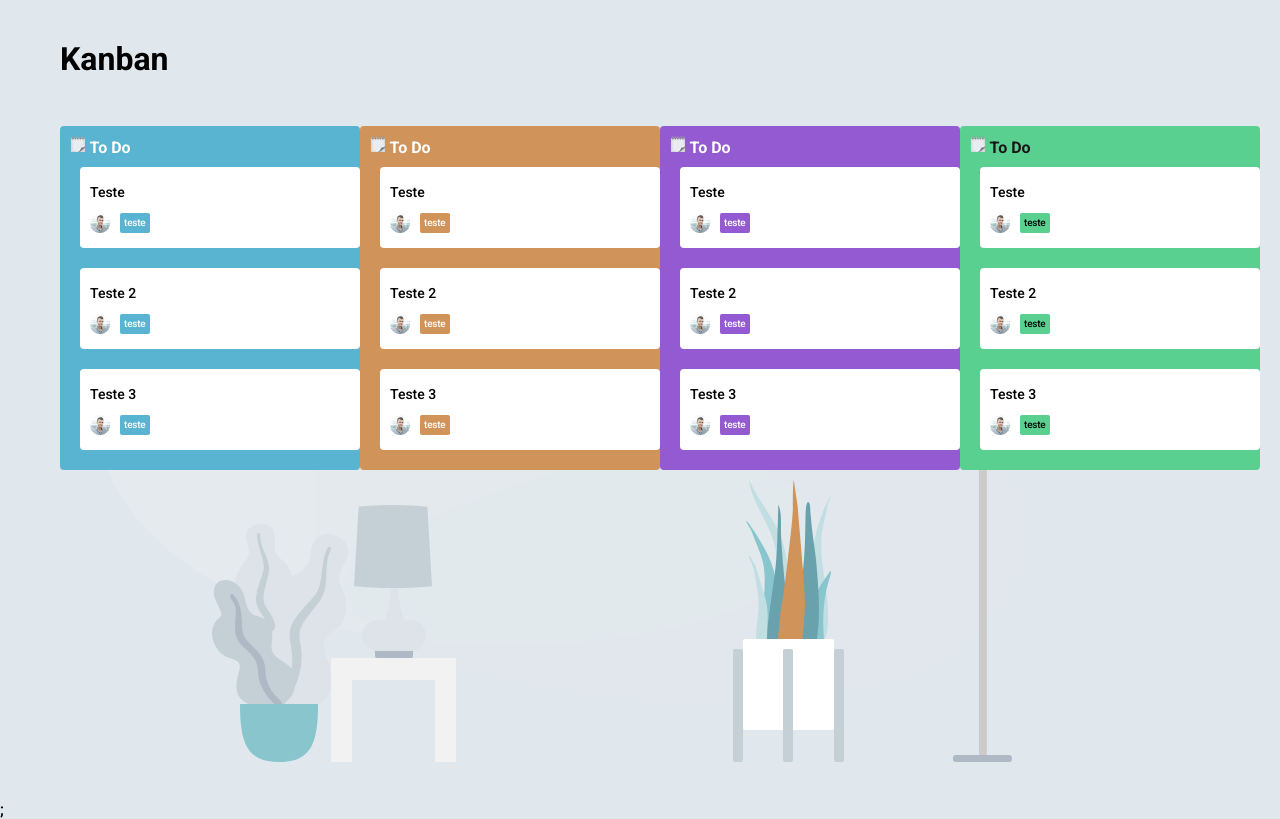
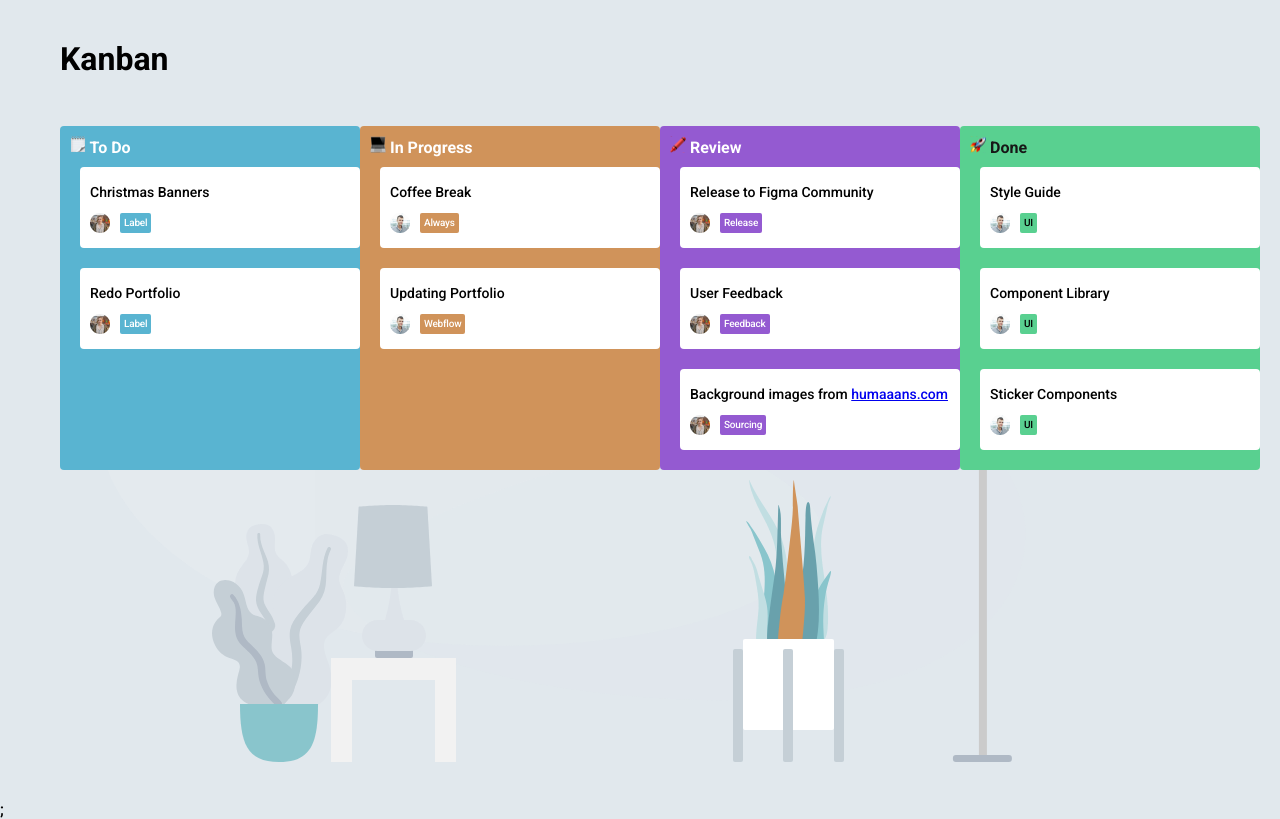
Before and after one commit to PauloHFS/kanban-board, a React (Create React App) app: page / in a window 1280 px wide. Built offline with nearby package versions, Linux system fonts and the light colour scheme.

Commit message:
Adicionando o conteudo desejado na tela

```diff
--- a/src/App.js
+++ b/src/App.js
@@ -1,74 +1,112 @@
-import "./App.css";
-import Main from "./components/Main/Main";
-import Column from "./components/Column/Column";
-import Card from "./components/Card/Card";
+import './App.css';
+import Main from './components/Main/Main';
+import Column from './components/Column/Column';
+import Card from './components/Card/Card';
 
-import todoIcon from "./assets/column/todo.svg";
-import male from "./assets/avatars/Male.png";
+import todoIcon from './assets/column/todo.svg';
+import inprogressIcon from './assets/column/inprogress.svg';
+import reviewIcon from './assets/column/review.svg';
+import doneIcon from './assets/column/done.svg';
+
+import maleAvatar from './assets/avatars/Male.png';
+import femaleAvatar from './assets/avatars/Female.png';
 
 function App() {
   return (
     <div>
       <Main title="Kanban">
         <Column
-          icon={<img src={todoIcon} />}
+          icon={<img alt="" src={todoIcon} />}
           title="To Do"
           backgroundColor="blue"
         >
-          <Card label="teste" avatar={<img src={male} />}>
-            Teste
+          <Card
+            label="Label"
+            avatar={<img alt="femaleAvatar" src={femaleAvatar} />}
+          >
+            Christmas Banners
           </Card>
-          <Card label="teste" avatar={<img src={male} />}>
-            Teste 2
-          </Card>
-          <Card label="teste" avatar={<img src={male} />}>
-            Teste 3
+          <Card
+            label="Label"
+            avatar={<img alt="femaleAvatar" src={femaleAvatar} />}
+          >
+            Redo Portfolio
           </Card>
         </Column>
         <Column
-          icon={<img src={todoIcon} />}
-          title="To Do"
+          icon={<img alt="" src={inprogressIcon} />}
+          title="In Progress"
           backgroundColor="orange"
         >
-          <Card label="teste" labelColor="orange" avatar={<img src={male} />}>
-            Teste
+          <Card
+            label="Always"
+            labelColor="orange"
+            avatar={<img alt="maleAvatar" src={maleAvatar} />}
+          >
+            Coffee Break
           </Card>
-          <Card label="teste" labelColor="orange" avatar={<img src={male} />}>
-            Teste 2
-          </Card>
-          <Card label="teste" labelColor="orange" avatar={<img src={male} />}>
-            Teste 3
+          <Card
+            label="Webflow"
+            labelColor="orange"
+            avatar={<img alt="maleAvatar" src={maleAvatar} />}
+          >
+            Updating Portfolio
           </Card>
         </Column>
         <Column
-          icon={<img src={todoIcon} />}
-          title="To Do"
+          icon={<img alt="" src={reviewIcon} />}
+          title="Review"
           backgroundColor="purple"
         >
-          <Card label="teste" labelColor="pink" avatar={<img src={male} />}>
-            Teste
+          <Card
+            label="Release"
+            labelColor="pink"
+            avatar={<img alt="femaleAvatar" src={femaleAvatar} />}
+          >
+            Release to Figma Community
           </Card>
-          <Card label="teste" labelColor="pink" avatar={<img src={male} />}>
-            Teste 2
+          <Card
+            label="Feedback"
+            labelColor="pink"
+            avatar={<img alt="femaleAvatar" src={femaleAvatar} />}
+          >
+            User Feedback
           </Card>
-          <Card label="teste" labelColor="pink" avatar={<img src={male} />}>
-            Teste 3
+          <Card
+            label="Sourcing"
+            labelColor="pink"
+            avatar={<img alt="femaleAvatar" src={femaleAvatar} />}
+          >
+            Background images from{' '}
+            <a href="https://www.humaaans.com/">humaaans.com</a>
           </Card>
         </Column>
         <Column
-          icon={<img src={todoIcon} />}
-          title="To Do"
+          icon={<img alt="" src={doneIcon} />}
+          title="Done"
           backgroundColor="green"
           textColor="black"
         >
-          <Card label="teste" labelColor="green" avatar={<img src={male} />}>
-            Teste
+          <Card
+            label="UI"
+            labelColor="green"
+            avatar={<img alt="maleAvatar" src={maleAvatar} />}
+          >
+            Style Guide
           </Card>
-          <Card label="teste" labelColor="green" avatar={<img src={male} />}>
-            Teste 2
+          <Card
+            label="UI"
+            labelColor="green"
+            avatar={<img alt="maleAvatar" src={maleAvatar} />}
+          >
+            Component Library
           </Card>
-          <Card label="teste" labelColor="green" avatar={<img src={male} />}>
-            Teste 3
+          <Card
+            label="UI"
+            labelColor="green"
+            avatar={<img alt="maleAvatar" src={maleAvatar} />}
+          >
+            Sticker Components
           </Card>
         </Column>
       </Main>
```
